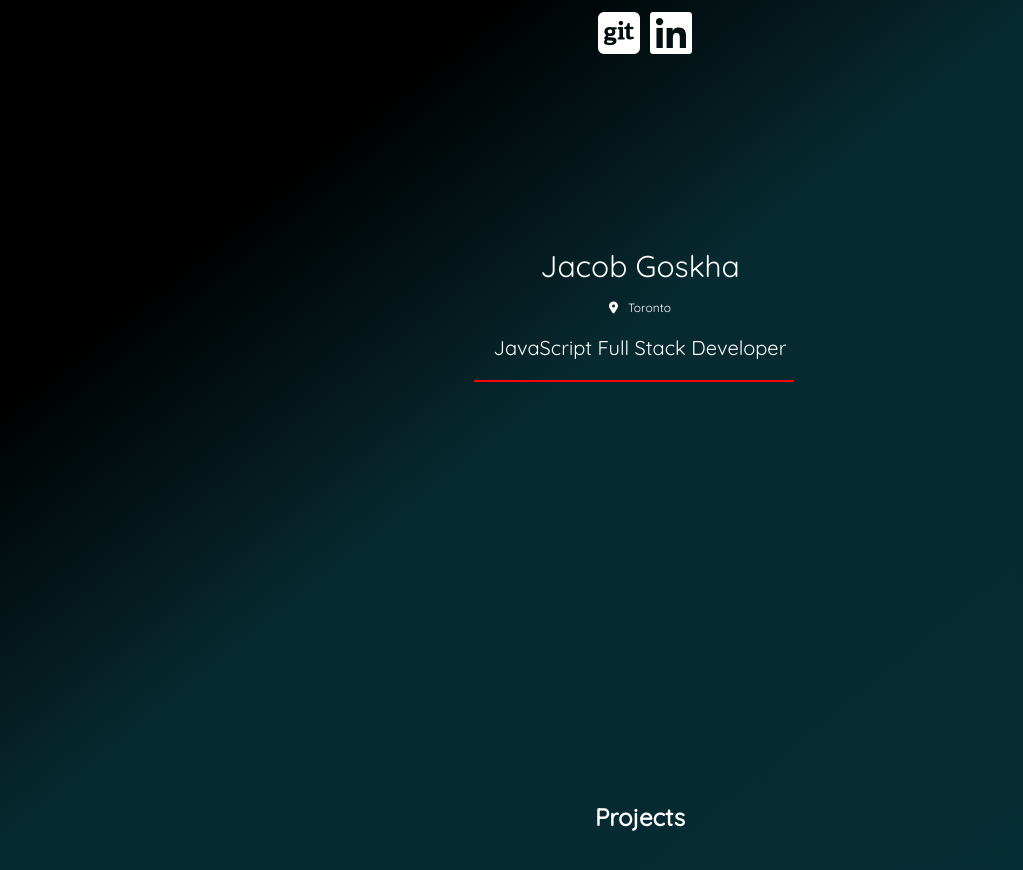
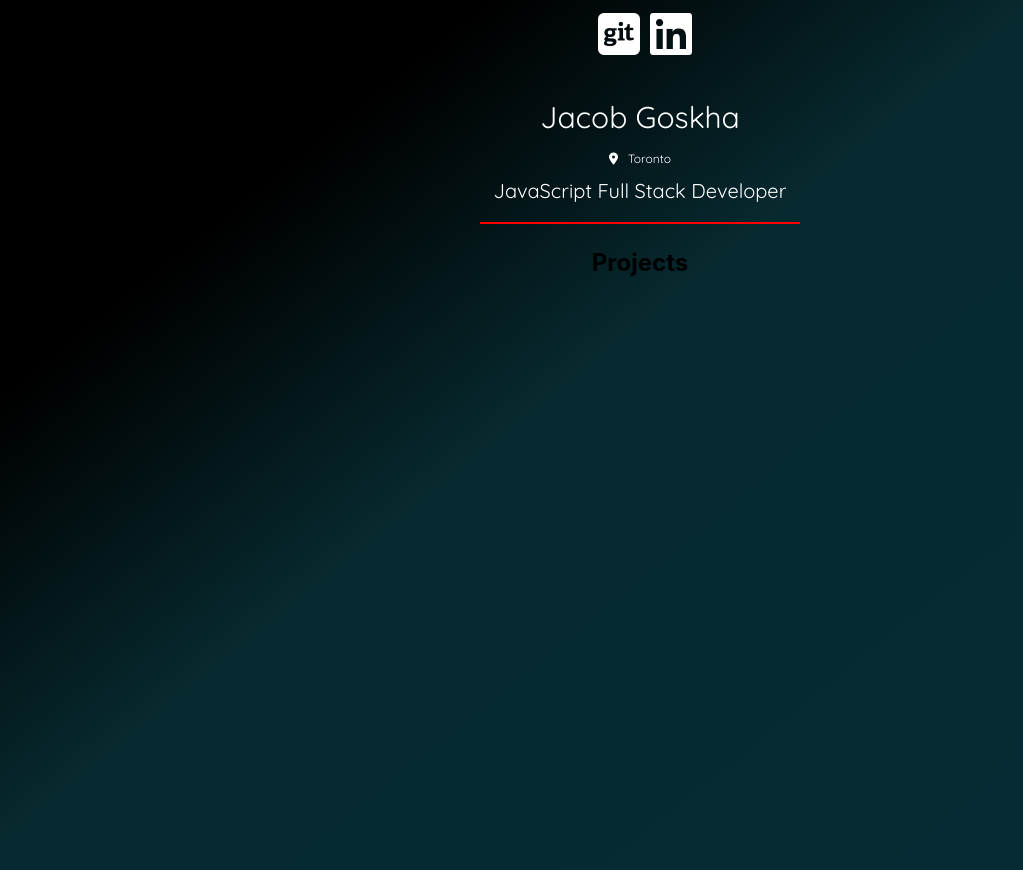
Before and after one commit to Jacksard/newportfolio, a React (Create React App) app: page / in a window 1280 px wide. Shown: the top 870 px of the page, without its empty margins (0-1023 px from the left). Built offline with nearby package versions, Linux system fonts and the light colour scheme.

Commit message:
portfolio design

```diff
--- a/package.json
+++ b/package.json
@@ -3,6 +3,7 @@
   "version": "0.1.0",
   "private": true,
   "dependencies": {
+    "aos": "^3.0.0-beta.6",
     "prop-types": "^15.7.2",
     "react": "^16.9.0",
     "react-dom": "^16.9.0",
--- a/src/App.css
+++ b/src/App.css
@@ -1,5 +1,7 @@
 .App {
   text-align: center;
+  padding: 0;
+  margin: 0;
 }
 
 .App-logo {
@@ -12,8 +14,8 @@
   background: linear-gradient(141deg, #000000 10%, #072a30 21%, #002d3d 100%);
   /* min-height: 100vh; */
   height: 3000px;
-  display: flex;
-  flex-direction: column;
+  width: 100%;
+  display: inline-block;
   align-items: center !important;
   animation: heading;
   animation-duration: 1s;
@@ -24,7 +26,8 @@
 .App-header {
   font-family: 'Quicksand', sans-serif;
   color: white;
-  transform: translate(0px, -1200px);
+  margin: auto;
+  text-align: center;
 }
 
 .myName {
@@ -32,22 +35,24 @@
   margin-bottom: 15px;
 }
 .title {
-  margin: 20px;
+  margin: 5px;
   font-size: 20px;
 }
 
 .underLine {
   width: 320px;
   height: 2px;
+  text-align: center;
+  display: inline-block;
   position: relative;
   background-color: red;
   animation: decorativeLine;
-  animation-duration: 2s;
+  animation-duration: 1s;
 }
 
 .icons {
   display: inline-block;
-  transform: translate(0px, -150px);
+  /* transform: translate(0px, -150px); */
 }
 .fa-git-square {
   margin: 10px;
@@ -59,18 +64,21 @@
   margin-right: 10px;
 }
 
-.projects {
-  transform: translate(0px, 400px);
+.projectsSection {
+  margin: auto;
+  text-align: center;
 }
 
 @keyframes decorativeLine {
   0% {
     left: -1000px;
   }
-  50% {
+
+  /*  50% {
+    left: -500px;
+  } */
+  100% {
     left: 0px;
-  }
-  100% {
   }
 }
 
--- a/src/App.js
+++ b/src/App.js
@@ -2,6 +2,9 @@ import React, { Component } from 'react';
 import './App.css';
 
 import Projects from './Components/Projects/Projects';
+import AOS from 'aos';
+import 'aos/dist/aos.css'; // You can also use <link> for styles
+AOS.init();
 
 class App extends Component {
   render() {
@@ -19,10 +22,10 @@ class App extends Component {
             </p>
             <p className='title'>JavaScript Full Stack Developer</p>
             <div className='underLine'></div>
-            <div className='projects'>
-              <Projects />
-            </div>
           </header>
+          <div className='projectsSection'>
+            <Projects data-aos='zoom-in-left' />
+          </div>
         </div>
       </div>
     );
--- a/src/Components/Projects/Projects.css
+++ b/src/Components/Projects/Projects.css
@@ -0,0 +1,3 @@
+.projectsSection {
+  text-align: center;
+}
--- a/src/Components/Projects/Projects.js
+++ b/src/Components/Projects/Projects.js
@@ -1,9 +1,10 @@
 import React from 'react';
 import PropTypes from 'prop-types';
+import './Projects.css';
 
 const Projects = props => {
   return (
-    <div>
+    <div className='projectsSection'>
       <h2>Projects</h2>
     </div>
   );
```
Also changed, not shown: 1 other file (tests, documents, lock files or other folders).
